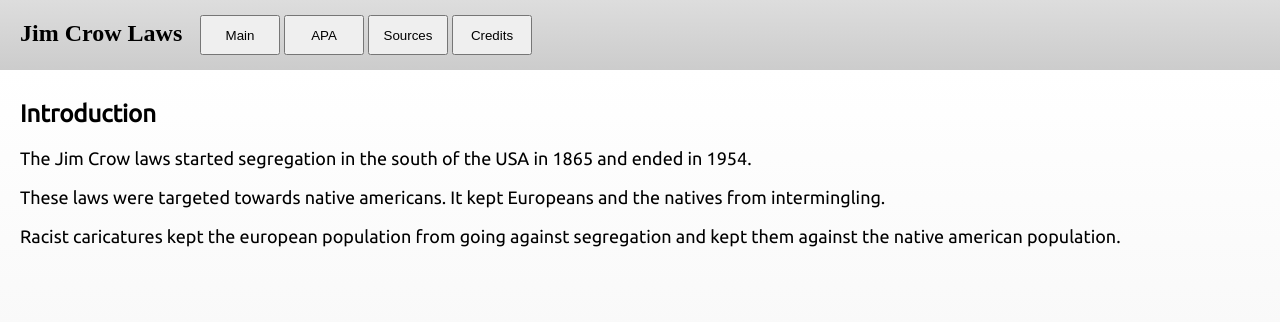
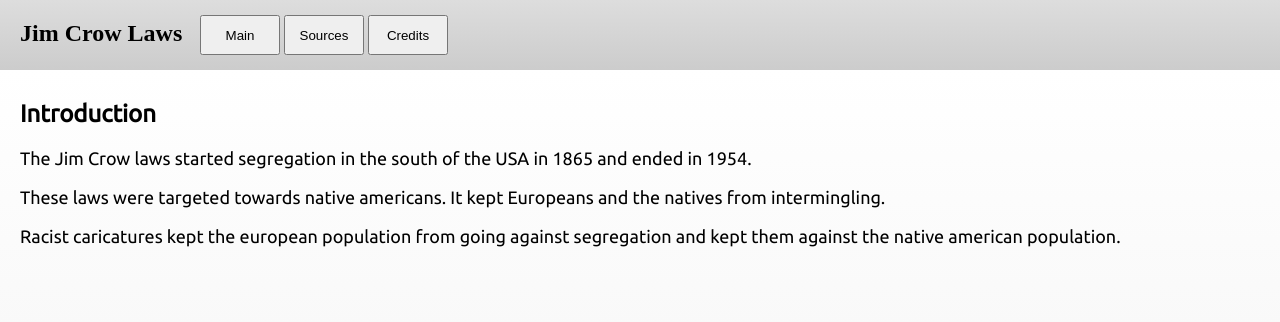
Before and after one commit to RedRain0o0/jim-crow-laws-website, a plain HTML site: page index.html in a window 1280 px wide. Drawn offline with Linux system fonts and the light colour scheme.

Commit message:
remove apa button

```diff
--- a/index.html
+++ b/index.html
@@ -26,7 +26,7 @@
         </div>
       </div>
       <div id="buttonsDivNDD">
-        <button onclick="changeContent('apaContent')" id="apa" class="headerButtons">APA</button>
+        <!--button onclick="changeContent('apaContent')" id="apa" class="headerButtons">APA</button-->
         <button onclick="changeContent('sourcesContent')" id="sources" class="headerButtons">Sources</button>
         <button onclick="changeContent('creditsContent')" id="credits" class="headerButtons">Credits</button>
       </div>
```
